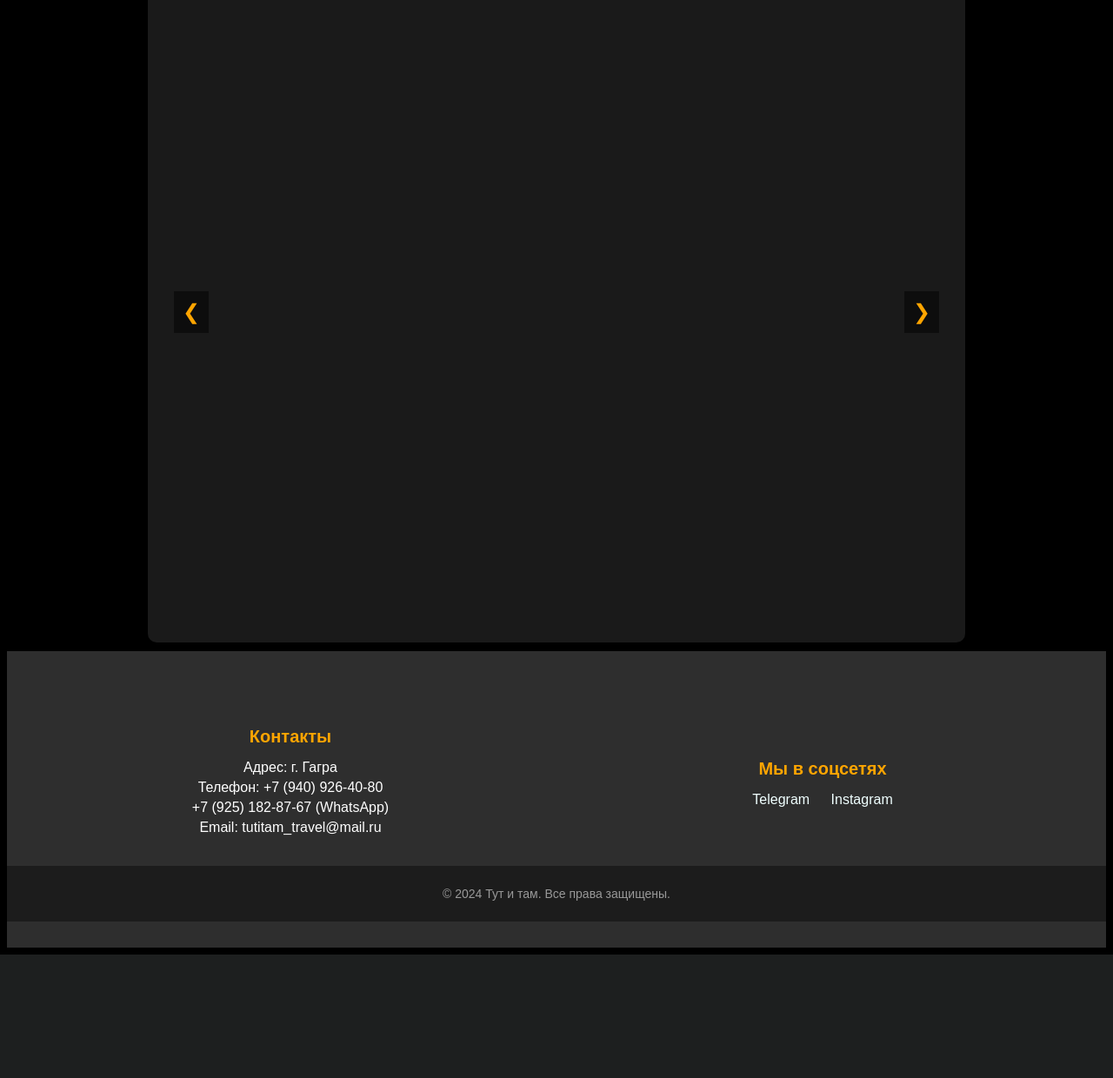
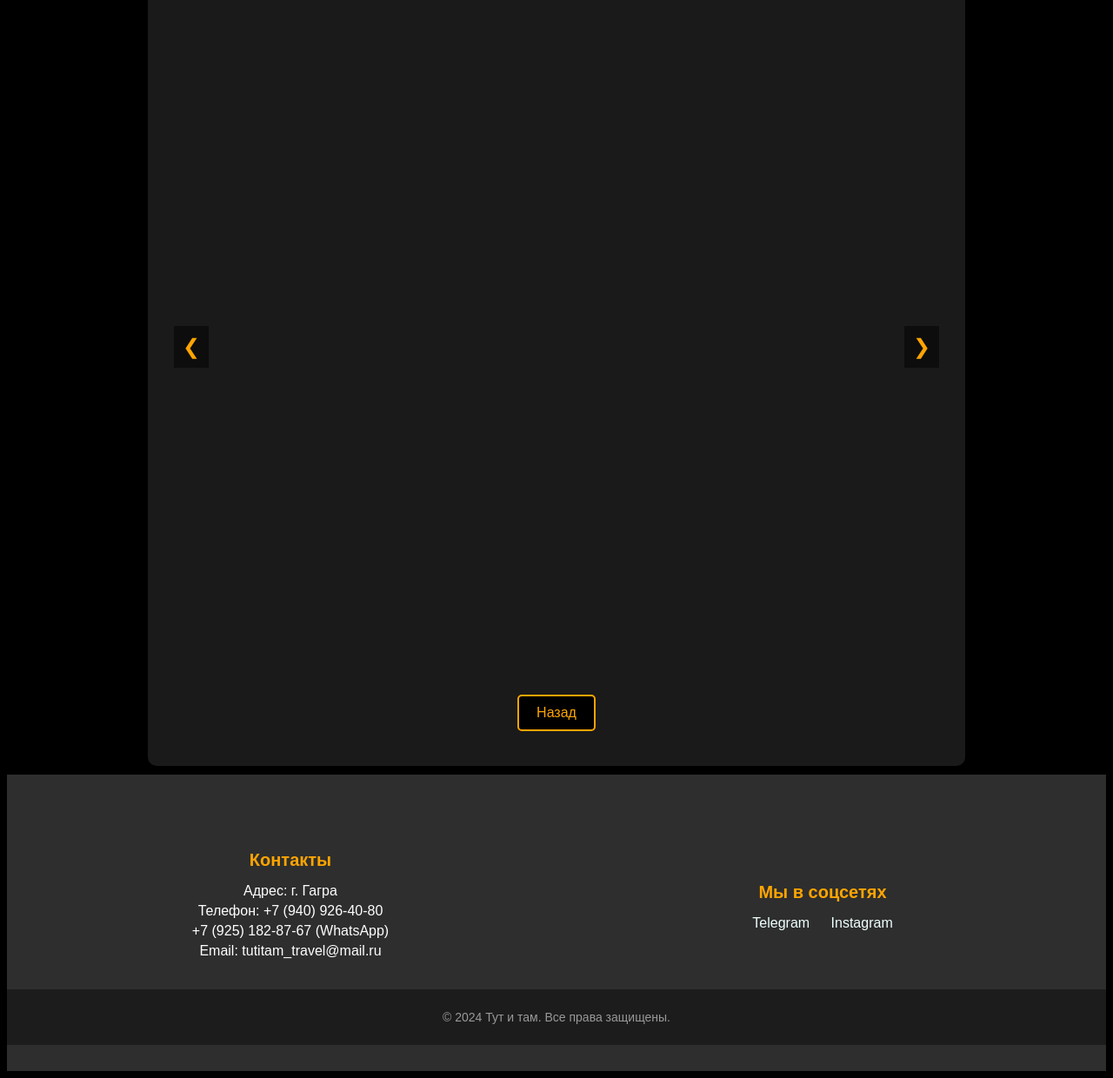
Before and after one commit to MrDzhofik/Tut_i_tam, a Django app: template tour/templates/tour/excursion_page.html in a window 1280 px wide. Shown: the part 245-1485 px from the top of the page at 87% size. Before the commit the page ends 1343 px from the top, so only its background shows below. Run offline with Django 4.2, Linux system fonts and the light colour scheme; the template is opened without the code that fills it, so the values that code supplies are empty.

Commit message:
Обновил фотографии экскурсий, добавил кнопку назад, добавил логотип сайта

```diff
--- a/templates/main.html
+++ b/templates/main.html
@@ -6,6 +6,7 @@
     <meta name="viewport" content="width=device-width, initial-scale=1.0">
     <title>Тут и там</title>
     {% load static %}
+    <link rel="icon" type="image/x-icon" href="{% static 'images/favicon.ico' %}">
     <link rel="stylesheet" href="{% static 'css/base.css' %}">
 </head>
 
--- a/tour/static/css/excursion_page.css
+++ b/tour/static/css/excursion_page.css
@@ -1,12 +1,3 @@
-/* Центрирование и оформление карточки */
-/* body {
-    min-height: 100vh;
-    background-color: #000000;
-    color: #FFA500;
-    margin: 0;
-    font-family: Arial, sans-serif;
-} */
-
 .excursion-card {
     border-radius: 5px;
     flex-wrap: wrap;
@@ -35,7 +26,7 @@
     overflow: hidden;
     width: 100%;
     max-width: 100%;
-    height: 720px;
+    height: 800px;
     display: flex;
     align-items: center;
     margin-top: 15px;
@@ -50,11 +41,14 @@
 
 /* Фотографии, адаптирующиеся по ширине карточки */
 .excursion-photo {
+    width: 100%;
+    /* Занимает всю ширину карточки */
+    height: inherit;
+    /* Поддерживает пропорции */
+    object-fit: fill;
+    /* Обрезает лишние части, если нужно подогнать по размеру */
+    border-radius: 8px;
     min-width: 100%;
-    height: auto;
-    border-radius: 8px;
-    object-fit: cover;
-    cursor: pointer;
 }
 
 /* Кнопки навигации */
@@ -113,3 +107,23 @@
     color: #FFA500;
     cursor: pointer;
 }
+
+
+.back-button {
+    background-color: #000;
+    color: #FFA500;
+    border: 2px solid #FFA500;
+    padding: 10px 20px;
+    border-radius: 5px;
+    font-size: 16px;
+    cursor: pointer;
+    transition: 0.3s;
+    display: inline-block;
+    margin-bottom: 20px;
+}
+
+.back-button:hover {
+    background-color: #FFA500;
+    color: #000;
+    border-color: #000;
+}
--- a/tour/templates/tour/excursion_page.html
+++ b/tour/templates/tour/excursion_page.html
@@ -23,7 +23,11 @@
 
         <button class=" carousel-btn next-btn" onclick="nextPhoto()">&#10095;</button>
     </div>
+
+    <button onclick="history.back()" class="back-button">Назад</button>
 </div>
+
+
 
 <!-- Модальное окно -->
 <div id="photoModal" class="modal">
```
Also changed, not shown: media/excursion/Абхазское застолье в с. Дурипш/duripsh1.jpeg, media/excursion/Абхазское застолье в с. Дурипш/duripsh2.jpeg, media/excursion/Вечерняя Гагра/gagripsh.jpeg, media/excursion/Вечерняя Гагра/images.jpeg, media/excursion/Озеро Рица/ritsa3.jpg, media/excursion/Озеро Рица/ritsa4.jpeg, media/excursion/Черниговка + Термальные источники/govka.jpeg, media/excursion/Черниговка + Термальные источники/kyndyg2.jpeg, media/excursion/Этнографический парк "Апсны"/etnopark1.jpeg, media/excursion/Этнографический парк "Апсны"/etnopark2.jpeg, media/excursion/Этнографический парк "Апсны"/etnopark3.JPG, media/excursion/Этнографический парк "Апсны"/etnopark4.jpeg, media/excursion/Этнографический парк "Апсны"/etnopark5.jpeg, static/images/favicon.ico (added).
